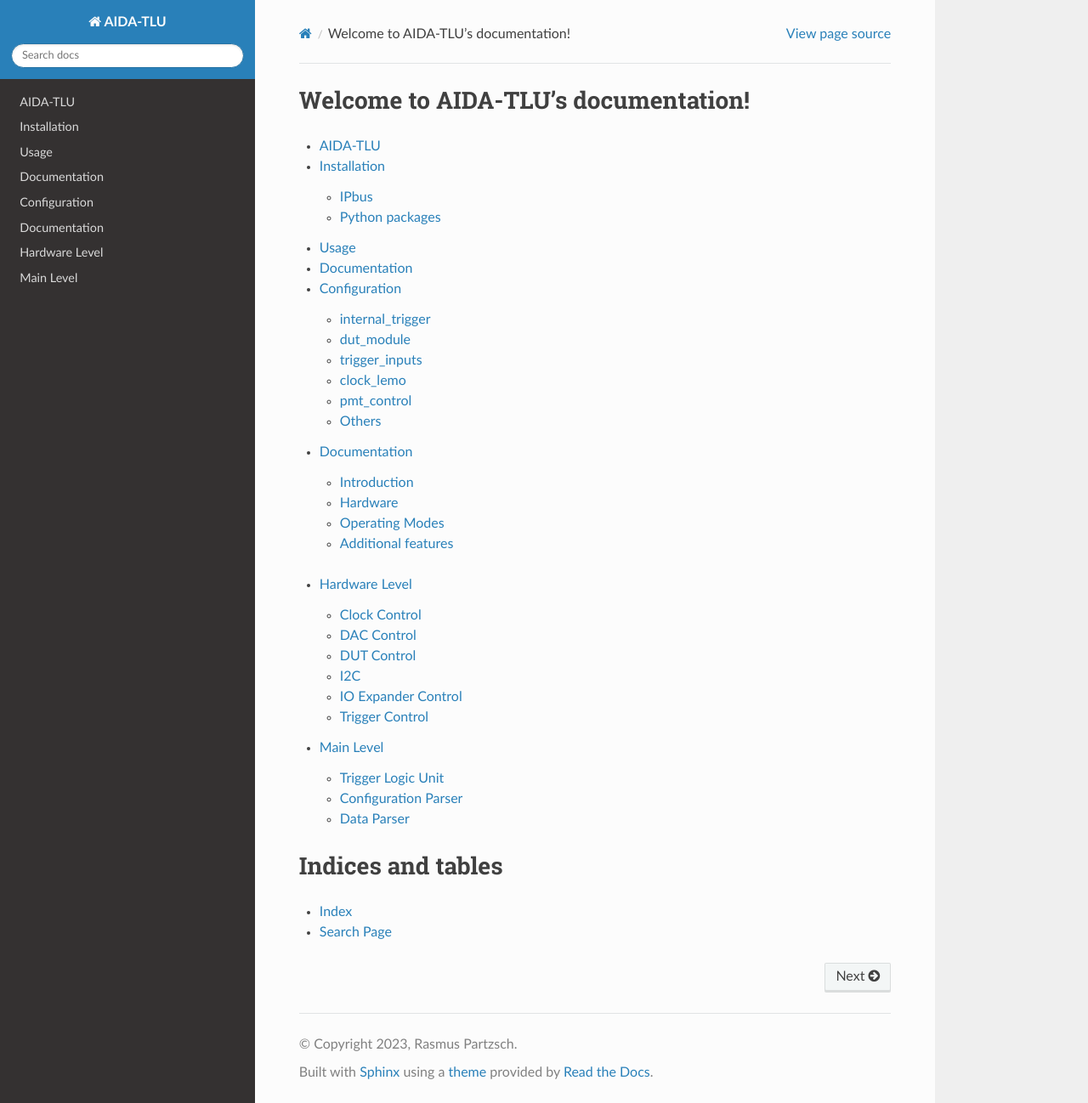
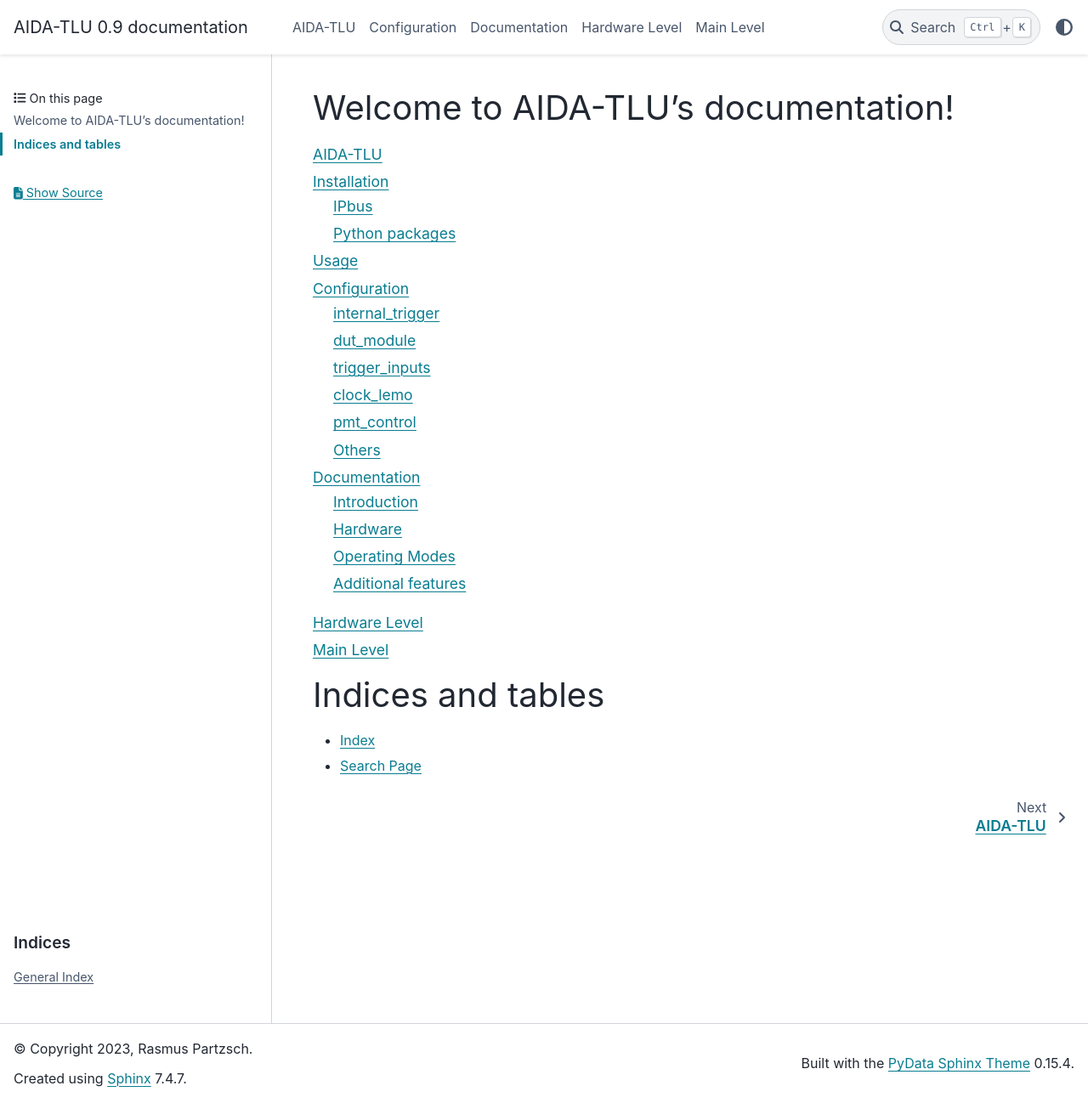
Before and after one commit to SiLab-Bonn/aidatlu, a Sphinx documentation site: the page built from docs/source/index.rst, in a window 1280 px wide and 1298 px high. Shown: the whole window at 85% size. Built offline with Sphinx 7.4.7 and the PyData theme 0.15.4, drawn with Linux system fonts in a browser that asks for light colours.

Commit message:
DOC: new theme for html...

```diff
--- a/README.md
+++ b/README.md
@@ -61,5 +61,5 @@
 
 All configurations are done by the use of a yaml file (tlu_configuration.yaml).
 
-# Documentation
+
 Additionally, take a look at the [documentation](https://silab-bonn.github.io/aidatlu/).
--- a/docs/source/conf.py
+++ b/docs/source/conf.py
@@ -52,5 +52,19 @@
 # -- Options for HTML output -------------------------------------------------
 # https://www.sphinx-doc.org/en/master/usage/configuration.html#options-for-html-output
 
-html_theme = 'sphinx_rtd_theme'
+html_theme = 'pydata_sphinx_theme'
 html_static_path = ['_static']
+
+html_theme_options = {
+    #[...]
+    # "show_toc_level": 2,
+    # "show_nav_level": 3,
+    "primary_sidebar_end": ["indices.html", "sidebar-ethical-ads.html"],
+    # "primary_sidebar_items": ["page-toc", "edit-this-page", "sourcelink"]
+    "secondary_sidebar_items": [],
+    #[...]
+}
+
+html_sidebars = {
+    '*': ["page-toc", "edit-this-page", "sourcelink"]
+}
--- a/docs/source/index.rst
+++ b/docs/source/index.rst
@@ -14,7 +14,7 @@
    Documentation
 
 .. toctree::
-   :maxdepth: 2
+   :maxdepth: 1
 
    hardware_code
    main_code
```
Also changed, not shown: aidatlu/README.md, 2 other files.
